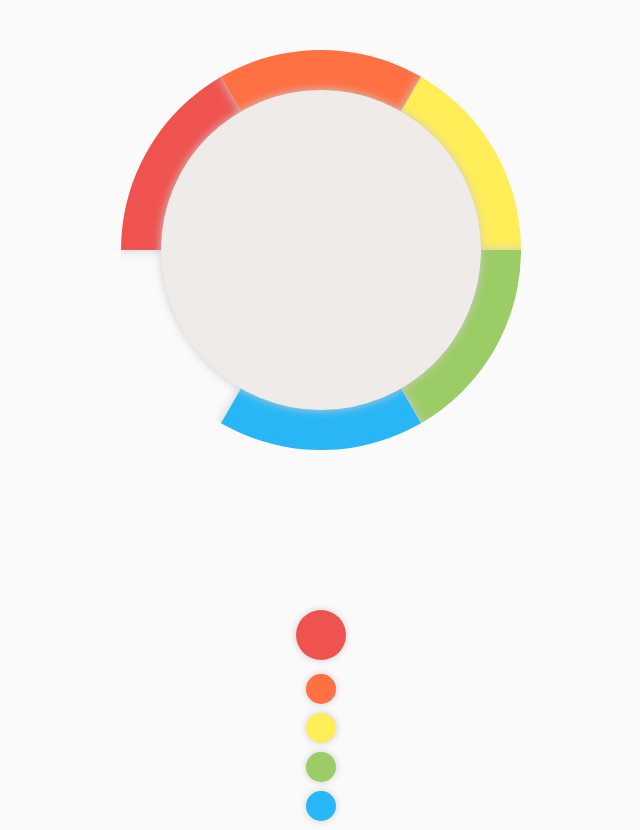
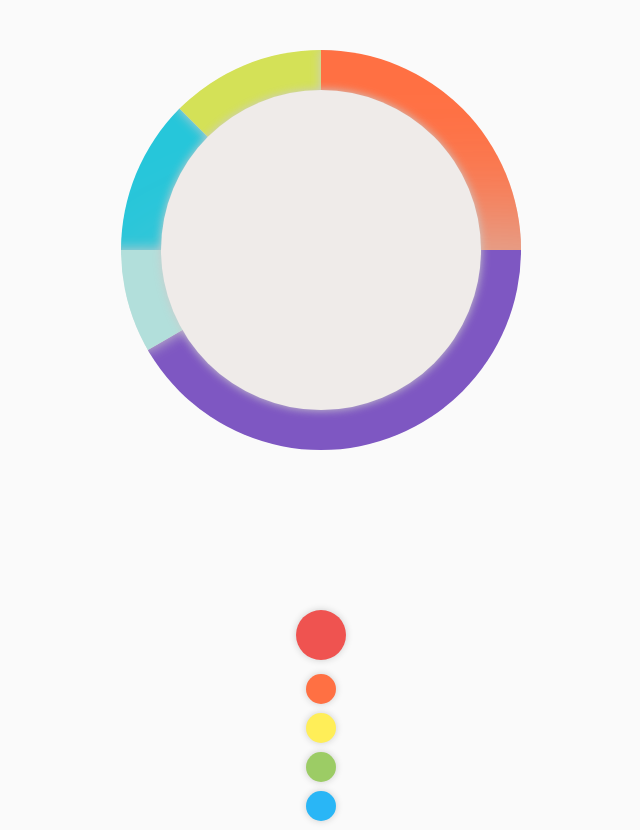
Before and after one commit to gretchenfitze/dulpgame, a plain HTML site: page public/index.html in a window 1280 px wide. Both pictures are taken after a click on the button "NEW GAME". Shown: the whole page, without its empty margins (319-959 px from the left). Drawn offline with Linux system fonts and the light colour scheme.

Commit message:
Add Circle class with slices rendering

```diff
--- a/public/css/main.css
+++ b/public/css/main.css
@@ -112,36 +112,7 @@
 
 /*
 Ниже примеры в css для наглядности - допишем в js
-background-image: linear-gradient от прозрачного к генерируемому цвету, чтобы получился "бублик"
-Либо можно оставить в центре белый круг .circle__counter
-Также в js будем генерировать размеры углов трансформации
 */
-.circle li:nth-child(1) {
-  background: #ef5350;
-  transform: rotate(0deg) skew(30deg);
-}
-
-.circle li:nth-child(2) {
-    background: #FF7043;
-    transform: rotate(60deg) skew(30deg);
-}
-
-.circle li:nth-child(3) {
-  background: #FFEE58;
-  transform: rotate(120deg) skew(30deg);
-}
-
-.circle li:nth-child(4) {
-  background: #9CCC65;
-  transform: rotate(180deg) skew(30deg);
-}
-
-.circle li:nth-child(5) {
-  background: #29B6F6;
-  transform: rotate(240deg) skew(30deg);
-}
-
-
 .bullets li:nth-child(1) {
   background: #ef5350;
 }
--- a/public/index.html
+++ b/public/index.html
@@ -16,14 +16,7 @@
 
 	<div class="screen__game invisible">
 		<div class="circle">
-			<ul>
-				<li class="circle__part"><span></span></li>
-				<li class="circle__part"></li>
-				<li class="circle__part"></li>
-				<li class="circle__part"></li>
-				<li class="circle__part"></li>
-				<!-- Сюда в дальнейшем вставляем с помощью js элементы круга для каждого уровня,
-				сейчас эти li для примера -->
+			<ul class="js-circle">
 			</ul>
 			<div class="circle__counter"></div>
 			<div class="circle__target"></div>
@@ -44,9 +37,10 @@
 		<!--Оставить последнее значение счетчика попаданий-->
 		<div class="circle__counter">_YOUR SCORE_</div>
     <button class="btn__start">NEW GAME</button>
-		<button class="btn__results">TOP SCORES</button>
 	</div>
 
 <script src="js/interface.js"></script>
+<script src="js/circle.js"></script>
+<script src="js/game.js"></script>
 </body>
 </html>
--- /dev/null
+++ b/public/js/circle.js
@@ -0,0 +1,66 @@
+'use strict';
+// /**
+//	* @module Circle module
+//	*/
+// (function() {
+
+// Test object for level first look at game
+// MAX colorSlice for Objects is 170 deg!
+let testLevelObj = {
+	'name': '1',
+	'colorCount': 5,
+	'colorSlice': [45, 45, 90, 150, 30],
+	'colors': ['#26C6DA', '#D4E157', '#FF7043', '#7E57C2', '#B2DFDB'],
+	'circleSpeed': 1,
+	'bulletSpeed': 1
+};
+
+/**
+ * @class Circle class
+ */
+class Circle {
+	constructor(level) {
+		this.level = level;
+		this.el = document.querySelector('.js-circle');
+	}
+
+	_getRotationDegs() {
+		this._rotationDegs = [0];
+		this._rotationDeg = 0;
+		for (let i = 0; i < this.level.colorCount; i++) {
+			this._rotationDeg += +this.level.colorSlice[i];
+			this._rotationDegs.push(this._rotationDeg);
+		}
+	}
+
+	_getScaleMetric() {
+		this._scaleMetrics = [];
+		for (let i = 0; i < this.level.colorCount; i++) {
+			this._scale = this.level.colorSlice[i] <= 90 ? 1 : 10;
+			this._scaleMetrics.push(this._scale);
+		}
+	}
+
+	_renderSlices() {
+		this._getRotationDegs();
+		this._getScaleMetric();
+		for (let i = 0; i < this.level.colorCount; i++) {
+			let newSector = document.createElement('li');
+			newSector.classList.add('circle__part');
+			newSector.style.background = this.level.colors[i];
+			newSector.style.transform = `rotate(${this._rotationDegs[i]}deg) skew(${90 - this.level.colorSlice[i]}deg) scale(${this._scaleMetrics[i]})`;
+			this.el.appendChild(newSector);
+		}
+	}
+
+	_spin() {
+
+	}
+
+}
+
+let myCircle = new Circle(testLevelObj);
+
+myCircle._renderSlices();
+
+// })();
--- a/public/js/interface.js
+++ b/public/js/interface.js
@@ -1,6 +1,6 @@
 'use strict';
 
-(function() {
+// (function() {
 	let startScreen = document.querySelector('.screen__start');
 	let startButton = document.querySelector('.btn__start');
 	let gameScreen = document.querySelector('.screen__game');
@@ -23,4 +23,4 @@
 
 	startButton.addEventListener('click', showGameScreen);
 
-})();
+// })();
```
Also changed, not shown: public/js/game.js (line endings or trailing spaces), 1 other file. Lines whose indentation alone changed are shown as unchanged.
